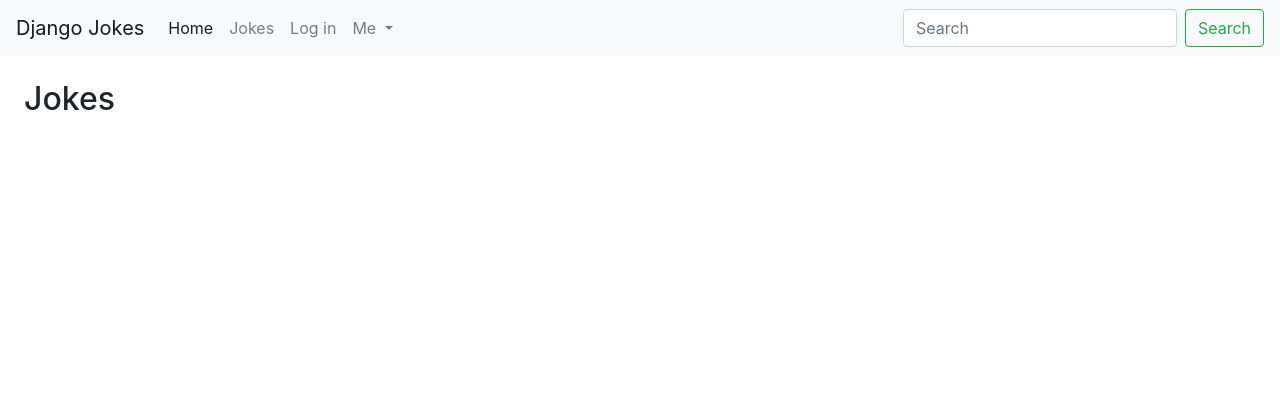
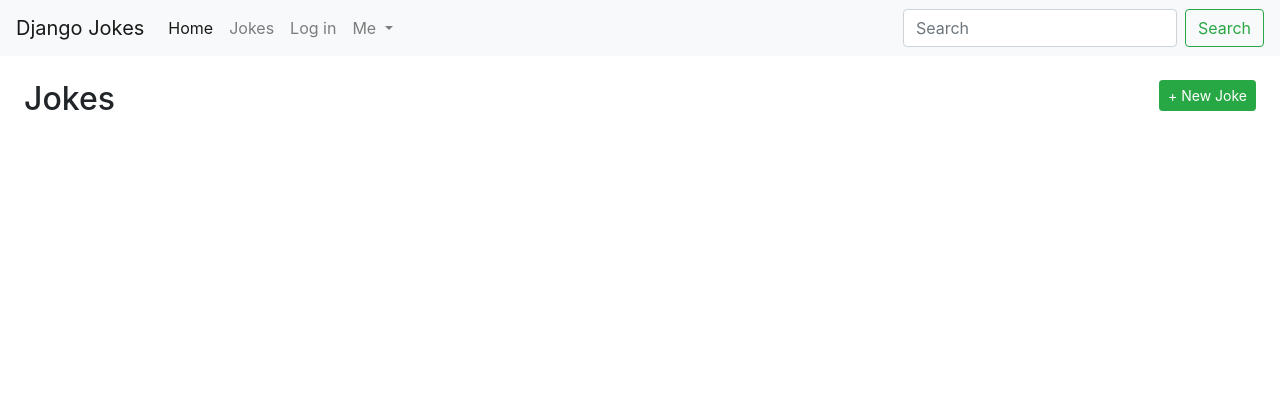
Before and after one commit to djn01/djangojokes.com, a Django app: page /jokes/ in a window 1280 px wide. Shown: the top 420 px of the page. Run offline with Django 4.2, Linux system fonts and the light colour scheme; data that the repository does not hold is empty; some libraries are stand-ins or nearby versions.

Commit message:
jokes list

```diff
--- a/jokes/urls.py
+++ b/jokes/urls.py
@@ -1,9 +1,13 @@
 from django.urls import path
 
-from .views import JokeDetailView, JokeListView
+from .views import (
+    JokeCreateView, JokeDetailView, JokeListView, JokeUpdateView
+    )
 
 app_name = 'jokes'
 urlpatterns = [
+    path('joke/<int:pk>/update/', JokeUpdateView.as_view(), name='update'),
+    path('joke/create/', JokeCreateView.as_view(), name='create'),
     path('joke/<int:pk>/', JokeDetailView.as_view(), name='detail'),
     path('', JokeListView.as_view(), name='list'),
 ]
--- a/jokes/views.py
+++ b/jokes/views.py
@@ -1,9 +1,21 @@
-from django.views.generic import DetailView, ListView
+from django.views.generic import CreateView,  DetailView, ListView, UpdateView
 
 from .models import Joke
 
+# Joke Create View
+class JokeCreateView(CreateView):
+    model = Joke
+    fields = ['question', 'answer']
+
+# Joke Detail View
 class JokeDetailView(DetailView):
     model = Joke
 
+# Joke List View
 class JokeListView(ListView):
     model = Joke
+
+# Joke Update View
+class JokeUpdateView(UpdateView):
+    model = Joke
+    fields = ['question', 'answer']
--- a/templates/jokes/joke_list.html
+++ b/templates/jokes/joke_list.html
@@ -2,11 +2,16 @@
 
 {% block title %}Jokes{% endblock %}
 {% block main %}
+    <a class="btn btn-success btn-sm float-right" href="{% url 'jokes:create' %}">
+        + New Joke
+    </a>
     <h2>Jokes</h2>
     <ul class="list-group list-group-flush mb-3">
         {% for joke in joke_list %}
             <li class="list-group-item">
-                <a href="{{ joke.get_absolute_url }}">{{ joke.question }}</a></li>
+                <a href="{{ joke.get_absolute_url }}">{{ joke.question }}</a>
+                <a href="{% url 'jokes:update' joke.pk %}" class="btn btn-info btn-sm float-right mr-2">Update</a>
+            </li>
         {% endfor %}
     </ul>
 {% endblock %}
```
Also changed, not shown: templates/jokes/joke_form.html (added, +13 -0 lines).
